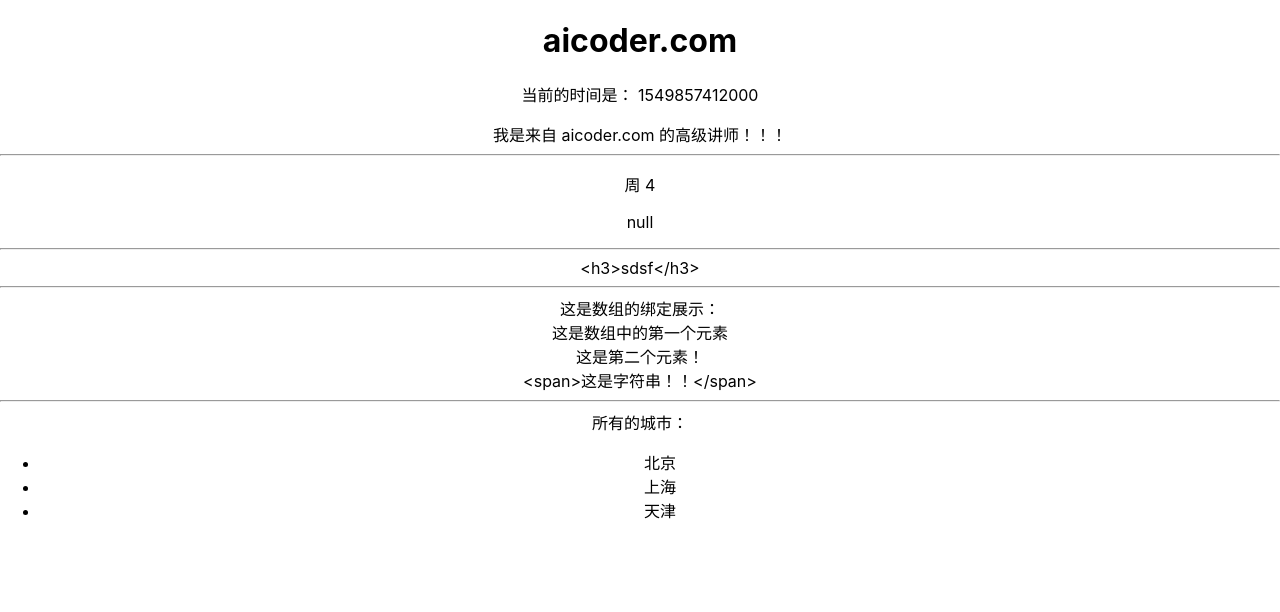
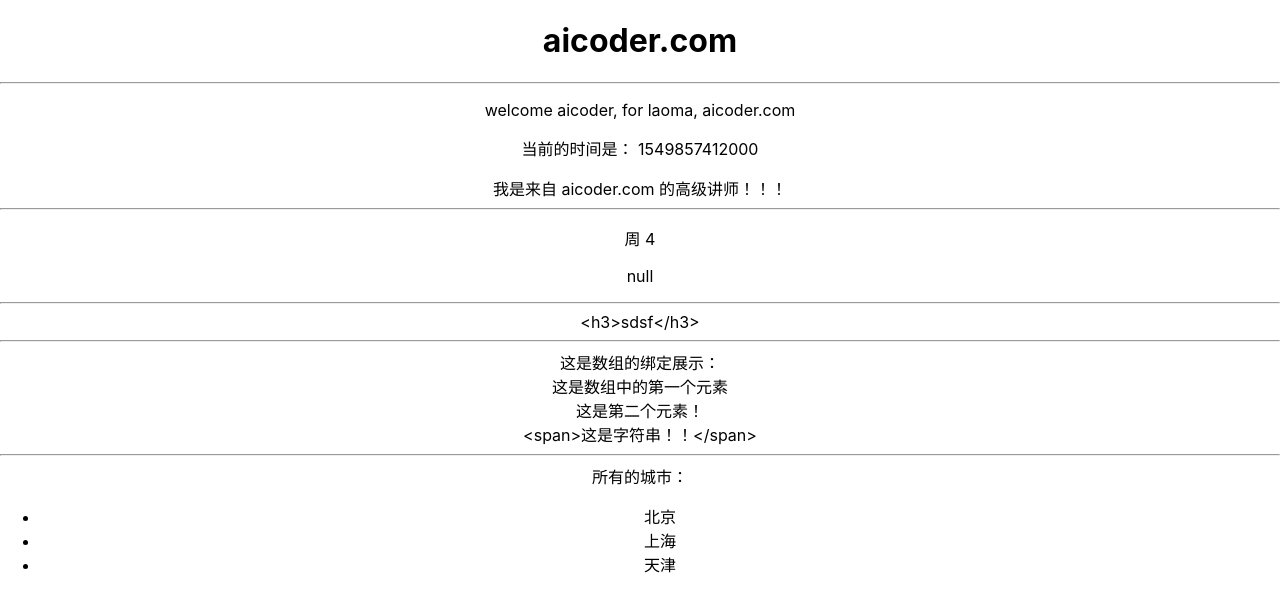
Before and after one commit to malun666/reactdemos, a React (Create React App) app: page / in a window 1280 px wide. Shown: the top 612 px of the page. Built offline with nearby package versions, Linux system fonts and the light colour scheme.

Commit message:
added the components demos

```diff
--- a/src/App.js
+++ b/src/App.js
@@ -2,73 +2,21 @@
 import logo from './logo.svg';
 import './App.css';
 
-// 1. 简单数据绑定(jsx语法)
-// 2. 属性也可以进行绑定
-// 3. {}中可以执行任何的js代码：三元运算， 函数调用等...
-// 4. jsx防注入
-// 5. 怎么把一个数组直接显示在页面上
-
-const date = Date.now();
-const element = (
-  <span>
-    我是来自 aicoder.com 的高级讲师！！！
-  </span>
-);
-
-const pId = 'aicoder';
-const num = 7;
-const dElement = '<h3>sdsf</h3>';
-const arr = [
-  <div>这是数组中的第一个元素</div>,
-  <div>这是第二个元素！</div>,
-  '<span>这是字符串！！</span>'
-];
-
-const arrCities = [ '北京', '上海', '天津'];
+import Welcome from './components/Welcome';
+import JSXDemo from './components/JSXDemos';
 
 class App extends Component {
-
-  getDay(num) {
-    return (
-      <span>
-        周 { parseInt(num % 7) }
-      </span>
-    );
-  }
 
   render() {
     return (
       <div className="App">
-        <h1 id={ pId }>aicoder.com </h1>
-        <p>当前的时间是： { date } </p>
-        <div className="article">
-          { element }
-        </div>
+        <h1>aicoder.com </h1>
         <hr/>
-        <p>{ this.getDay(333) }</p>
-        <p> { num > 8 ? 'hi,aicoder' : 'null'}</p>
-        <hr/>
-        <div>
-          { dElement }
-        </div>
-        <hr/>
-        <div>
-          这是数组的绑定展示：
-          { arr }
-        </div>
-        <hr/>
-        <div>
-          所有的城市：
-          <ul>
-            {
-              arrCities.map(item => {
-                return (
-                  <li> { item } </li>
-                );
-              })
-            }
-          </ul>
-        </div>
+        {/* 函数组件 */}
+        <Welcome name="laoma, aicoder.com" />
+
+        {/* 类组件 */}
+        <JSXDemo></JSXDemo>
       </div>
     );
   }
--- /dev/null
+++ b/src/components/JSXDemos.js
@@ -0,0 +1,77 @@
+import React, { Component} from 'react';
+
+// 1. 简单数据绑定(jsx语法)
+// 2. 属性也可以进行绑定
+// 3. {}中可以执行任何的js代码：三元运算， 函数调用等...
+// 4. jsx防注入
+// 5. 怎么把一个数组直接显示在页面上
+
+const date = Date.now();
+const element = (
+  <span>
+    我是来自 aicoder.com 的高级讲师！！！
+  </span>
+);
+
+const pId = 'aicoder';
+const num = 7;
+const dElement = '<h3>sdsf</h3>';
+const arr = [
+  <div>这是数组中的第一个元素</div>,
+  <div>这是第二个元素！</div>,
+  '<span>这是字符串！！</span>'
+];
+
+const arrCities = [ '北京', '上海', '天津'];
+
+class JSXDemo extends Component {
+  // constructor(opt) {
+  //   super(opt);
+  // }
+
+  getDay(num) {
+    return (
+      <span>
+        周 { parseInt(num % 7) }
+      </span>
+    );
+  }
+
+  render() {
+    return (
+      <div>
+        <p>当前的时间是： { date } </p>
+            <div className="article">
+              { element }
+            </div>
+            <hr/>
+            <p>{ this.getDay(333) }</p>
+            <p> { num > 8 ? 'hi,aicoder' : 'null'}</p>
+            <hr/>
+            <div>
+              { dElement }
+            </div>
+            <hr/>
+            <div>
+              这是数组的绑定展示：
+              { arr }
+            </div>
+            <hr/>
+            <div>
+              所有的城市：
+              <ul>
+                {
+                  arrCities.map(item => {
+                    return (
+                      <li> { item } </li>
+                    );
+                  })
+                }
+              </ul>
+            </div>
+      </div>
+    );
+  }
+
+}
+export default JSXDemo;
--- /dev/null
+++ b/src/components/Welcome.js
@@ -0,0 +1,9 @@
+import React from 'react';
+
+export default function Welcome(props) {
+  return (
+    <div>
+      <p>welcome aicoder, for { props.name }</p>
+    </div>
+  );
+}
```
